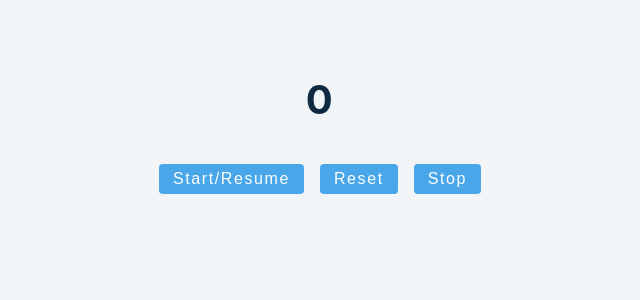
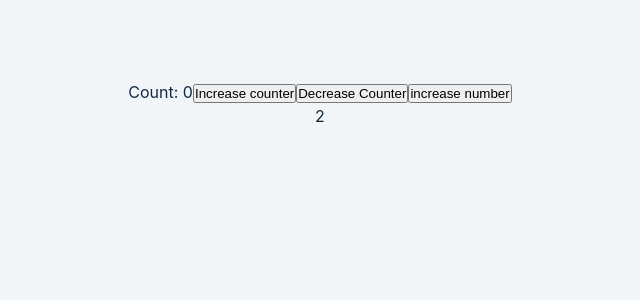
Before and after one commit to alivarastepour/react, a React (Create React App) app: page / in a window 1280 px wide. Shown: the top 300 px of the page, without its empty margins (320-960 px from the left). Built offline with nearby package versions, Linux system fonts and the light colour scheme.

Commit message:
useCallback example

```diff
--- a/src/App.js
+++ b/src/App.js
@@ -1,5 +1,5 @@
 import React from 'react'
-import Setup from './tutorial/6-useReducer/setup/stopwatch';
+import Setup from './tutorial/12-memo-useMemo-useCallback/setup/useCallback';
 function App() {
   return (
     <div className='container'>
--- /dev/null
+++ b/src/tutorial/12-memo-useMemo-useCallback/setup/useCallback.js
@@ -0,0 +1,58 @@
+import React, { useState, useCallback } from 'react'
+const funccount = new Set();
+const Setup = () => {
+
+
+    const [count, setCount] = useState(0)
+    const [number, setNumber] = useState(0)
+    let c = 2 ;
+    const d = useCallback(() => {
+        c++;
+    },[c])
+
+    const incrementCounter = useCallback(() => {
+        setCount(count + 1);
+    },[count])
+    const decrementCounter = useCallback(() => {
+        setCount(count - 1)
+    },[count])
+
+    const incrementNumber = useCallback(() => {
+        setNumber(number + 1)
+    },[number])
+    // const incrementCounter = () => {
+    //     setCount(count + 1)
+    // }
+    // const decrementCounter = () => {
+    //     setCount(count - 1)
+    // }
+    //
+    // const incrementNumber = () => {
+    //     setNumber(number + 1)
+    // }
+    //
+    // funccount.add(incrementCounter);
+    // funccount.add(decrementCounter);
+    // funccount.add(incrementNumber);
+    funccount.add(d);
+    console.log(funccount)
+
+    return (
+        <div>
+            Count: {count}
+            <button onClick={incrementCounter}>
+                Increase counter
+            </button>
+            <button onClick={decrementCounter}>
+                Decrease Counter
+            </button>
+            <button onClick={incrementNumber}>
+                increase number
+            </button>
+            <div>{funccount.size}</div>
+        </div>
+    )
+}
+
+
+export default Setup;
```
